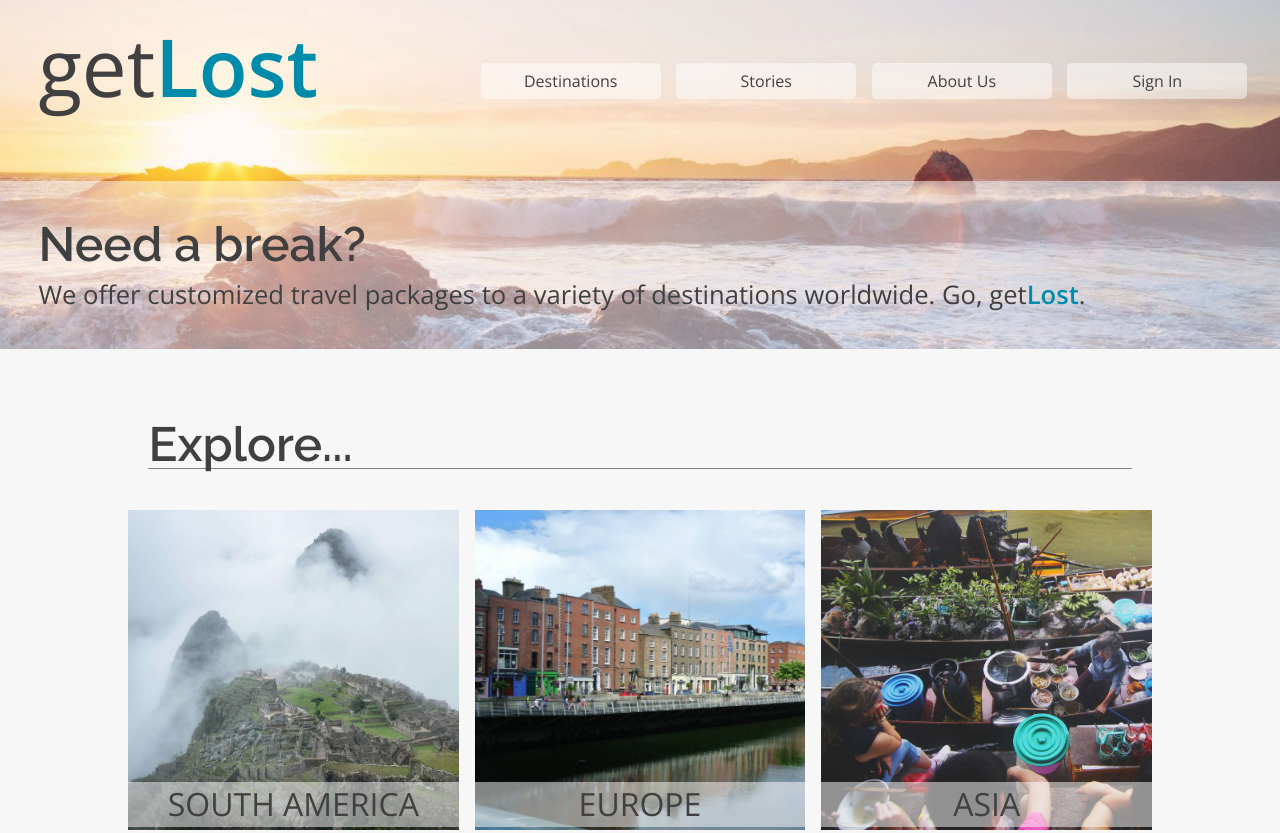
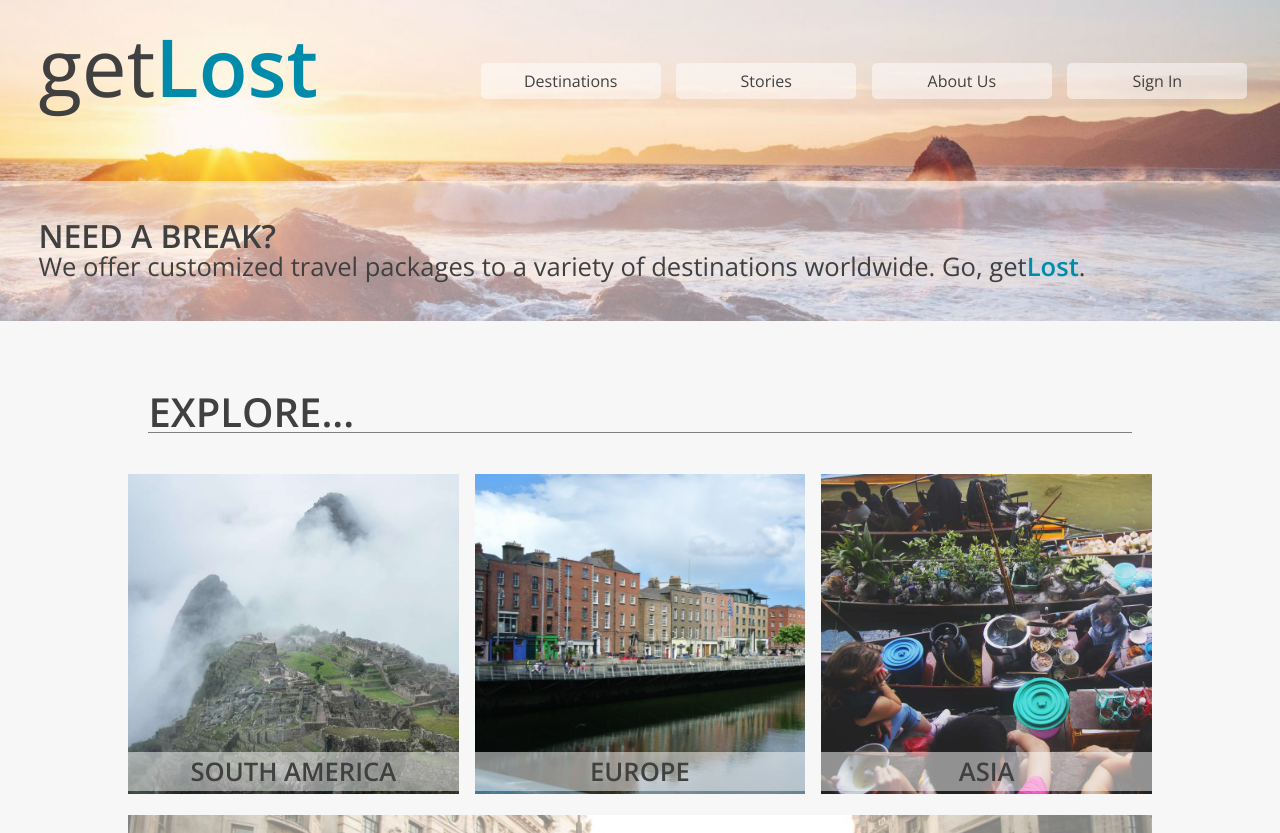
Before and after one commit to becca-bailey/travel, a plain HTML site: page index.html in a window 1280 px wide. Shown: the top 833 px of the page. Drawn offline with nearby package versions, Linux system fonts and the light colour scheme.

Commit message:
font update

```diff
--- a/_media.scss
+++ b/_media.scss
@@ -7,8 +7,8 @@
 			p {
 				font-size: 1.6em;
 			}
-			h1 {
-				font-size: 2.5em;
+			h2 {
+				font-size: 2em;
 				padding-bottom: 0;
 				margin-bottom: 0;
 			}
@@ -53,7 +53,7 @@
 		font-size: 5em;
 	}
 	h2 {
-		font-size: 3em;
+		font-size: 2.5em;
 	}
 	h4 {
 		font-size: 1.6em;
--- a/index.html
+++ b/index.html
@@ -5,7 +5,6 @@
 		<title>getLost</title>
 		<link rel="stylesheet" href="travel.css"/>
 		<link href='http://fonts.googleapis.com/css?family=Open+Sans:600italic,700,300,600' rel='stylesheet' type='text/css'>
-		<link href='http://fonts.googleapis.com/css?family=Raleway:600' rel='stylesheet' type='text/css'>
 		<link rel="icon" type="image/png" href="images/favicon.png"/>
 	</head>
 	<body>
--- a/travel.scss
+++ b/travel.scss
@@ -1,9 +1,15 @@
 @import '_reset.scss';
 @import '_mixins.scss';
+
+@font-face {
+	font-family: Lovelo;
+	src: url("fonts/Lovelo Black.otf");
+}
 
 /* Variables */
 
 $font: 'Open Sans', sans-serif;
+$heading: 'Lovelo', sans-serif;
 $margin: 2%;
 $padding: 2%;
 $bold: 600;
@@ -51,7 +57,7 @@ h1 {
 }
 
 h2 {
-	font-family: 'Raleway', sans-serif;
+	text-transform: uppercase;
 	font-size: 2.5em;
 	font-weight: 600;
 	border-bottom: 1px solid gray;
@@ -105,6 +111,8 @@ header {
 				text-align: center;
 				&:hover {
 					background-color: $background-hover;
+					font-weight: 600;
+
 				}
 			}
 		}
@@ -145,6 +153,8 @@ header {
 			padding: $padding;
 			width: 100%;
 			font-family: $font;
+			font-size: 1.6em;
+			font-weight: 600;
 			text-align: center;
 			text-transform: uppercase;
 			&:hover {
```
Also changed, not shown: travel.css.
